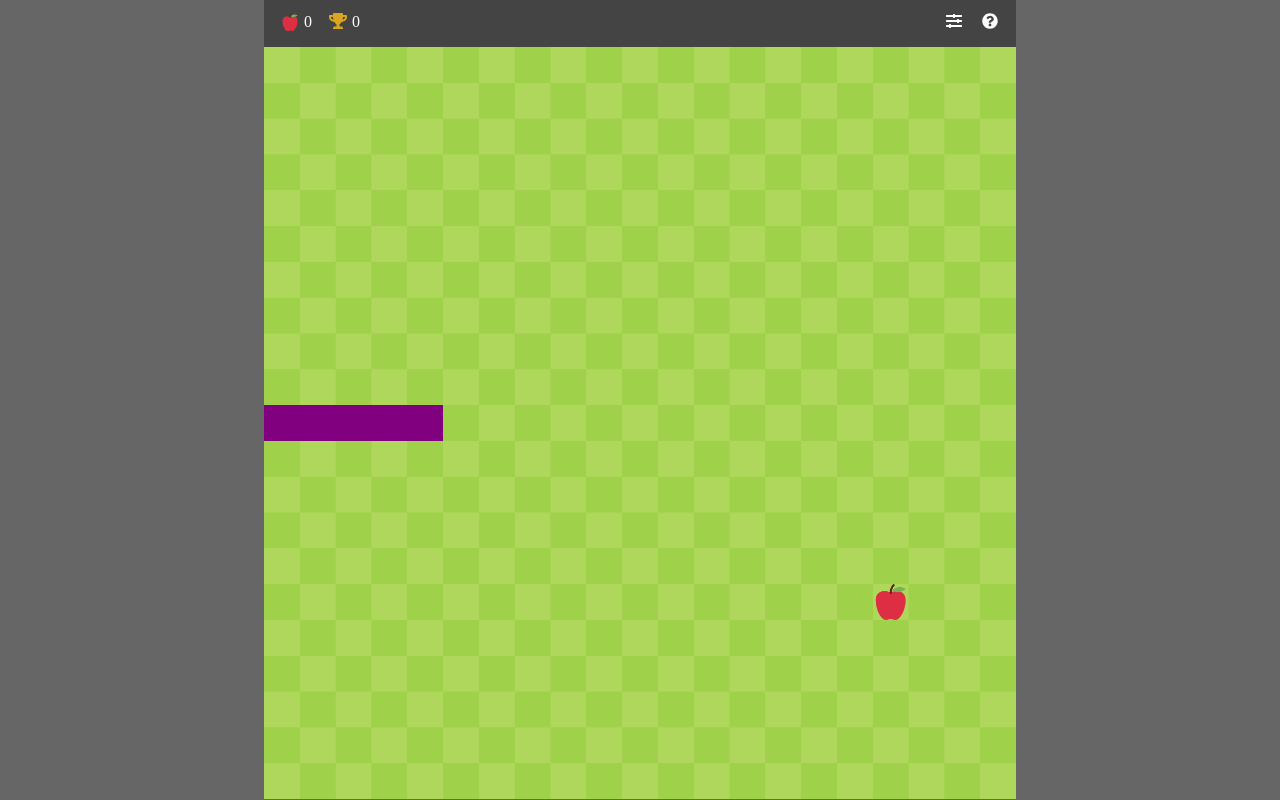
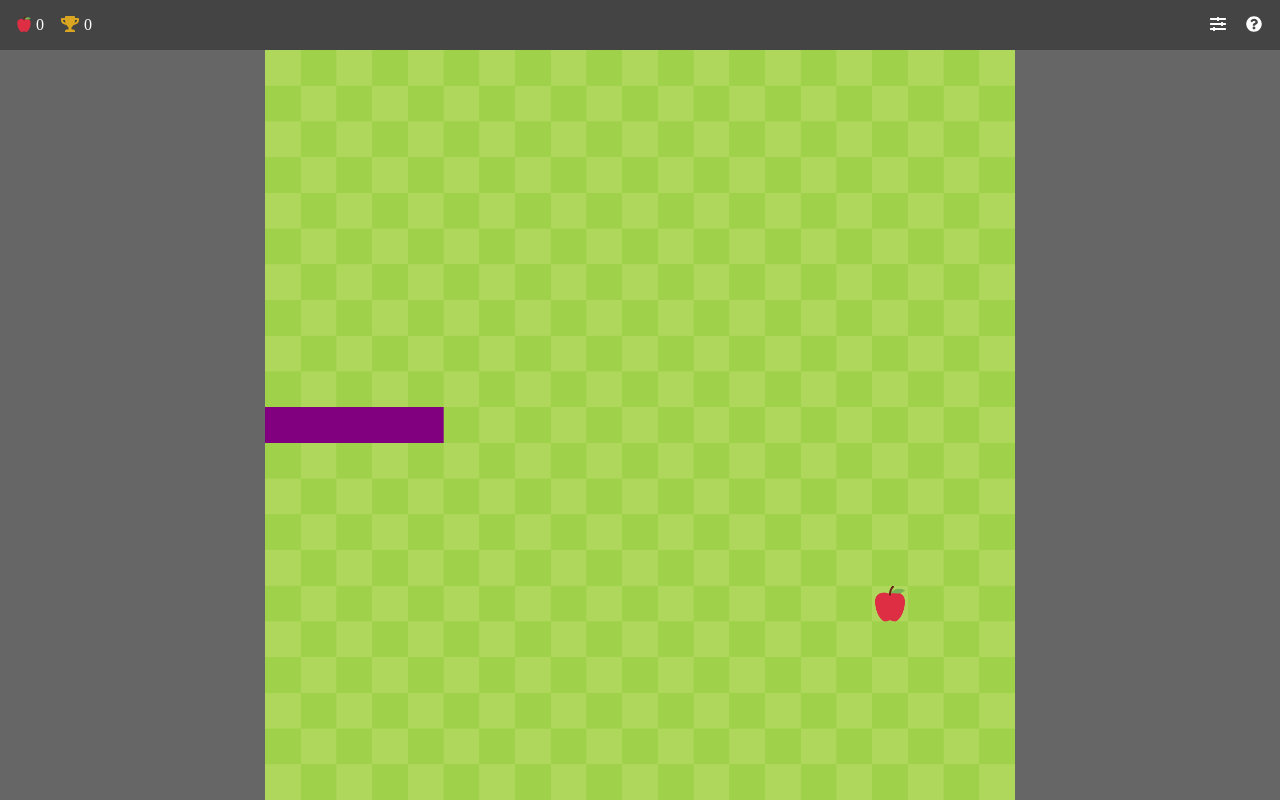
Before and after one commit to pfolta/snake, a plain HTML site: page index.html in a window 1280 px wide. Drawn offline with Linux system fonts and the light colour scheme.

Commit message:
Resize canvas dimensions and fix controls bar to top

```diff
--- a/css/style.css
+++ b/css/style.css
@@ -1,3 +1,5 @@
+@charset "utf-8";
+
 * {
   box-sizing: border-box;
 
@@ -21,12 +23,11 @@
   user-drag: none;
 }
 
-input {
-  -webkit-user-select: auto !important;
-  -khtml-user-select: auto !important;
-  -moz-user-select: auto !important;
-  -ms-user-select: auto !important;
-  user-select: auto !important;
+html {
+  -moz-text-size-adjust: 100%;
+  -ms-text-size-adjust: 100%;
+  -webkit-text-size-adjust: 100%;
+  text-size-adjust: 100%;
 }
 
 body {
@@ -42,11 +43,20 @@ body {
 
   display: flex;
   align-items: center;
-  justify-content: center;
+  flex-direction: column;
+}
+
+input {
+  -webkit-user-select: auto !important;
+  -khtml-user-select: auto !important;
+  -moz-user-select: auto !important;
+  -ms-user-select: auto !important;
+  user-select: auto !important;
 }
 
 .ui-controls {
   display: flex;
+  align-self: stretch;
 
   color: #fff;
   background-color: #444;
@@ -62,8 +72,8 @@ body {
 }
 
 .apple-icon {
-  height: 18px;
-  width: 20px;
+  height: 1em;
+  width: 1em;
   vertical-align: top;
 }
 
@@ -75,9 +85,12 @@ body {
   display: flex;
 }
 
-.snake-canvas {
-  height: calc(100vmin - 3rem);
-  width: calc(100vmin - 3rem);
+.canvas-container {
+  flex: 1;
+
+  display: flex;
+  flex-direction: column;
+  justify-content: center;
 }
 
 .assets {
--- a/index.html
+++ b/index.html
@@ -19,8 +19,7 @@
   </head>
 
   <body>
-    <div class="snake-container">
-      <div class="ui-controls">
+    <div id="js-ui-controls" class="ui-controls">
       <div class="ui-score">
         <div class="score">
           <img class="apple-icon" alt="Apple" src="images/apple-asset.svg">
@@ -40,6 +39,8 @@
         </div>
       </div>
     </div>
+
+    <div class="canvas-container">
       <canvas class="snake-canvas" id="js-snake-canvas"></canvas>
     </div>
 
--- a/js/canvas_handler.js
+++ b/js/canvas_handler.js
@@ -4,6 +4,8 @@ class CanvasHandler {
     this.gc = this.canvas.getContext("2d");
 
     this.game = game;
+
+    this.uiControls = document.getElementById("js-ui-controls");
 
     this.appleImage = document.getElementById("js-asset-apple");
     this.appleAnimationScale = 0;
@@ -16,11 +18,27 @@ class CanvasHandler {
   }
 
   recomputeCanvas() {
+    this.resizeCanvas();
+
     this.canvas.width = Math.floor(this.canvas.clientWidth / GameConfig.X_TILES) * GameConfig.X_TILES * 2;
     this.canvas.height = Math.floor(this.canvas.clientHeight / GameConfig.Y_TILES) * GameConfig.Y_TILES * 2;
 
     this.tileWidth = Math.floor(this.canvas.width / GameConfig.X_TILES);
     this.tileHeight = Math.floor(this.canvas.height / GameConfig.Y_TILES);
+  }
+
+  resizeCanvas() {
+    let availableWidth = window.innerWidth;
+    let availableHeight = window.innerHeight - this.uiControls.clientHeight;
+    let canvasSize;
+
+    if (availableWidth < availableHeight) canvasSize = availableWidth;
+    else canvasSize = availableHeight;
+
+    canvasSize += "px";
+
+    this.canvas.style.width = canvasSize;
+    this.canvas.style.height = canvasSize;
   }
 
   draw() {
```
Lines whose indentation alone changed are shown as unchanged.
